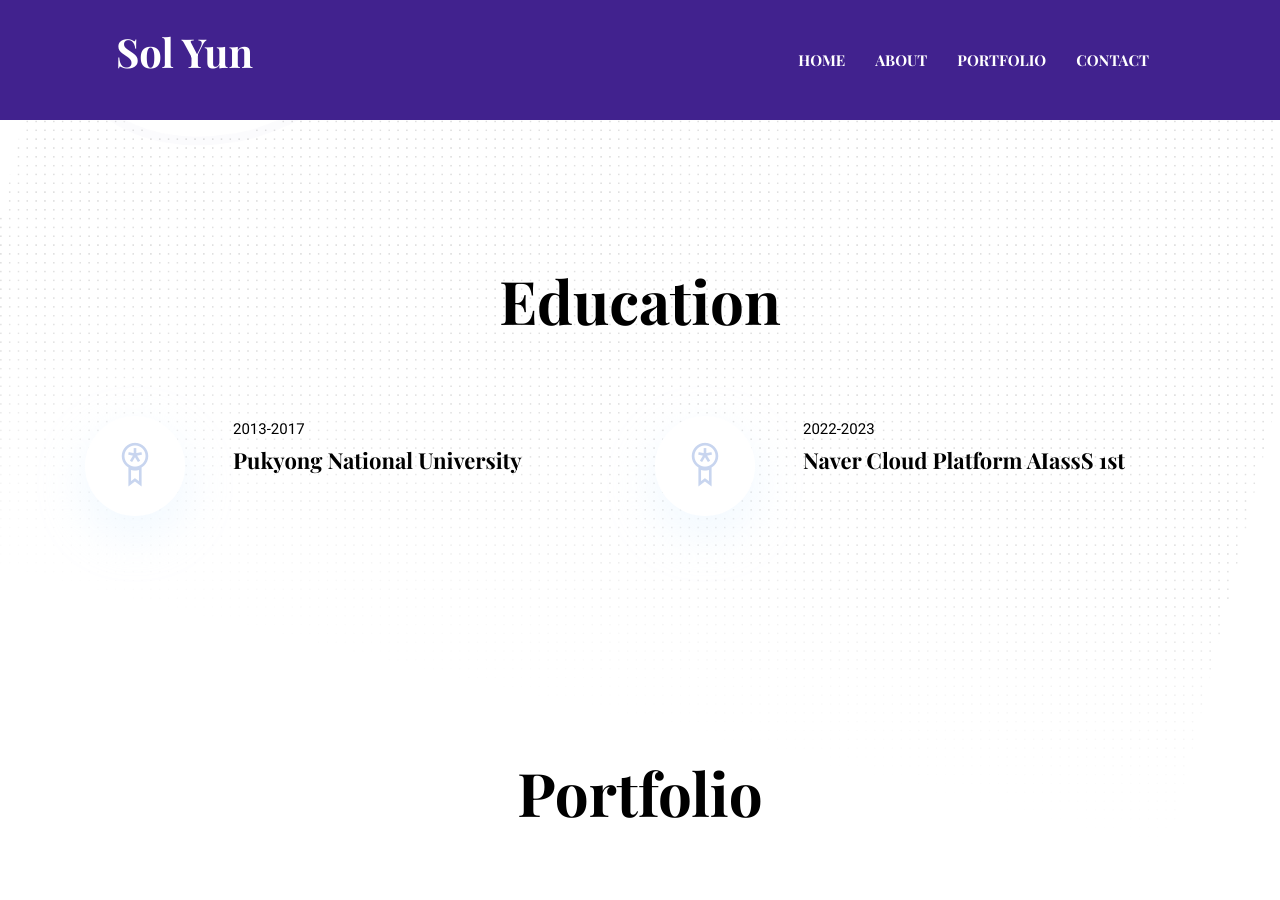
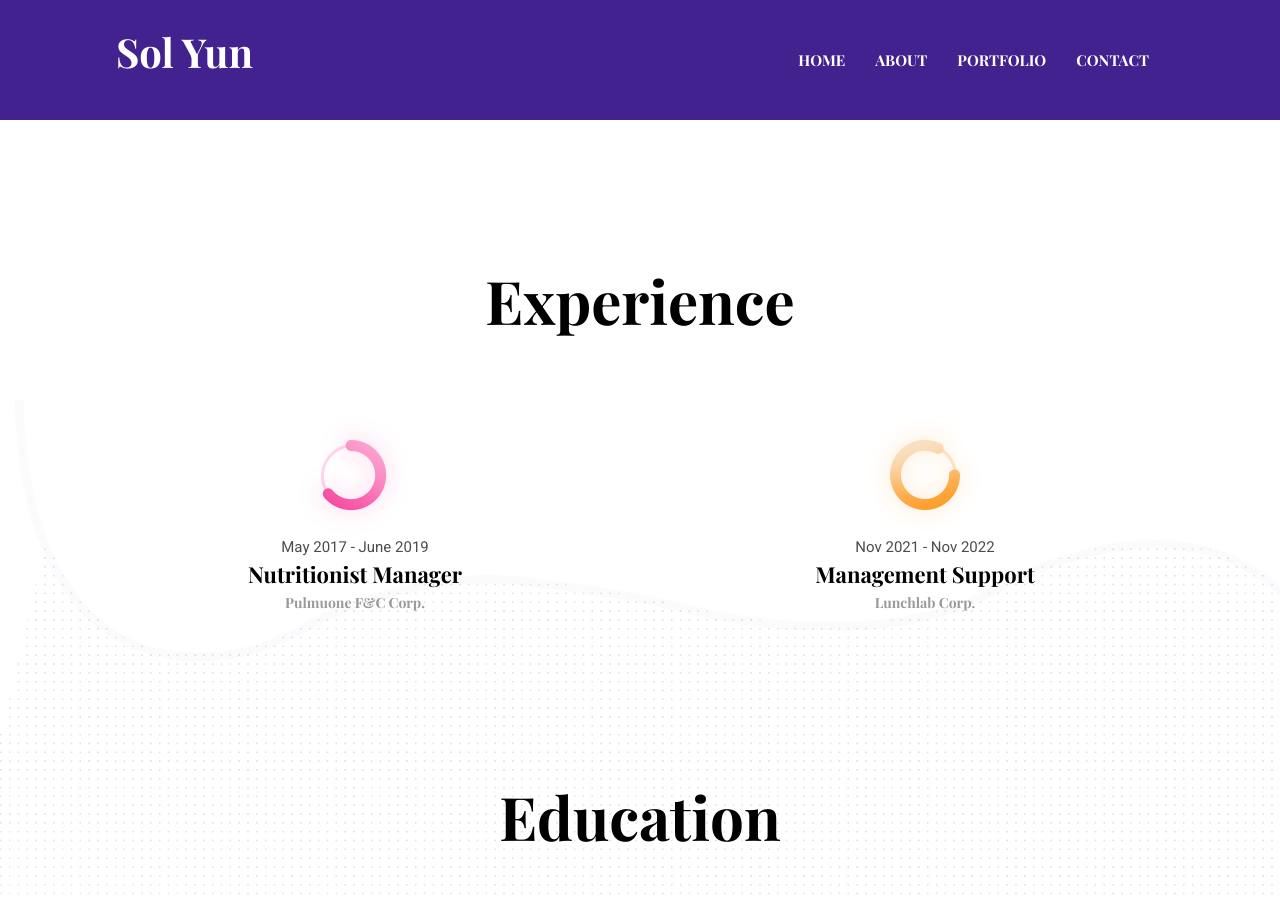
Before and after one commit to yun5ol/yun5ol.github.io, a Jekyll site: the page built from index.html, in a window 1280 px wide and 900 px high, scrolled down 943 px. Built offline with Jekyll 4.4.1, drawn with Linux system fonts in a browser that asks for light colours.

Commit message:
2차 수정

```diff
--- a/_data/settings.yml
+++ b/_data/settings.yml
@@ -61,6 +61,23 @@ stacks:
   - { name: NCP, color: "#bdecf6", value: "80%" }
   - { name: CSS, color: "#ffbcaa", value: "70%" }
 
+#-------------------------------
+# Exprerience Section
+
+experience-title: Experience
+experience:
+  - {
+      name: Nutritionist Manager,
+      icon: "icon-1.png",
+      date: "May 2017 - June 2019",
+      organization: "Pulmuone F&C Corp.",
+    }
+  - {
+      name: Management Support,
+      icon: "icon-2.png",
+      date: "Nov 2021 - Nov 2022",
+      organization: "Lunchlab Corp.",
+    }
 
 #-------------------------------
 # Education Section
@@ -85,16 +102,8 @@ portfolio-home-items:
     url: "https://github.com/yun5ol"
 
   - image: "assets/images/portfolio/item-2.png"
-    url: "#"
+    url: "https://github.com/yun5ol"
 
-  - image: "assets/images/portfolio/item-3.png"
-    url: "#"
-
-  - image: "assets/images/portfolio/item-4.png"
-    url: "#"
-
-  - image: "assets/images/portfolio/item-5.png"
-    url: "#"
 
 # Portfolio Page
 portfolio-label:
@@ -102,16 +111,16 @@ portfolio-label:
 
 portfolio-items:
   - image: "assets/images/portfolio/item-1.png"
-    url: "#"
+    url: "https://www.notion.so/Sol-s-TIL-6fab8aa7e5544117b17520dfcb40f454"
 
   - image: "assets/images/portfolio/item-2.png"
-    url: "#"
+    url: "https://www.notion.so/Sol-s-TIL-6fab8aa7e5544117b17520dfcb40f454"
 
   - image: "assets/images/portfolio/item-3.png"
-    url: "#"
+    url: "https://www.notion.so/Sol-s-TIL-6fab8aa7e5544117b17520dfcb40f454"
 
   - image: "assets/images/portfolio/item-6.png"
-    url: "#"
+    url: "https://www.notion.so/Sol-s-TIL-6fab8aa7e5544117b17520dfcb40f454"
 
 
 #-------------------------------
```
